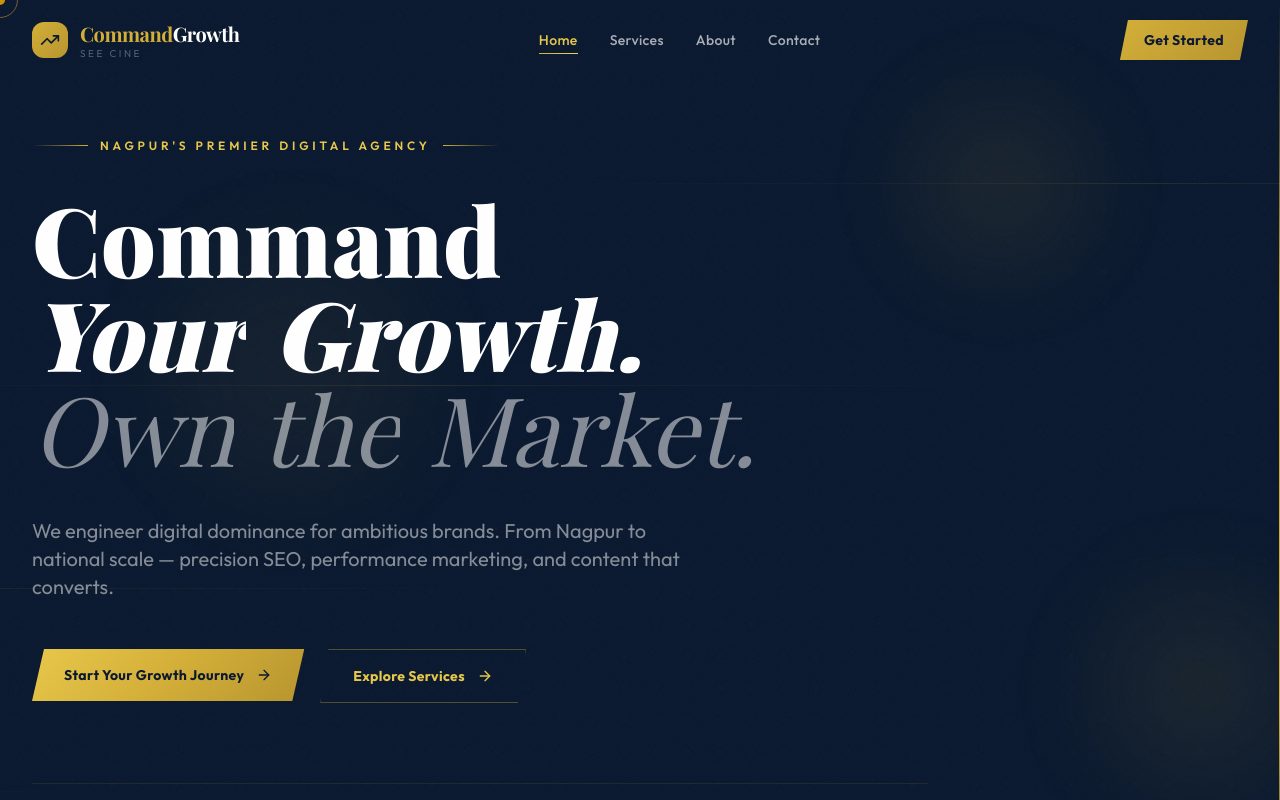
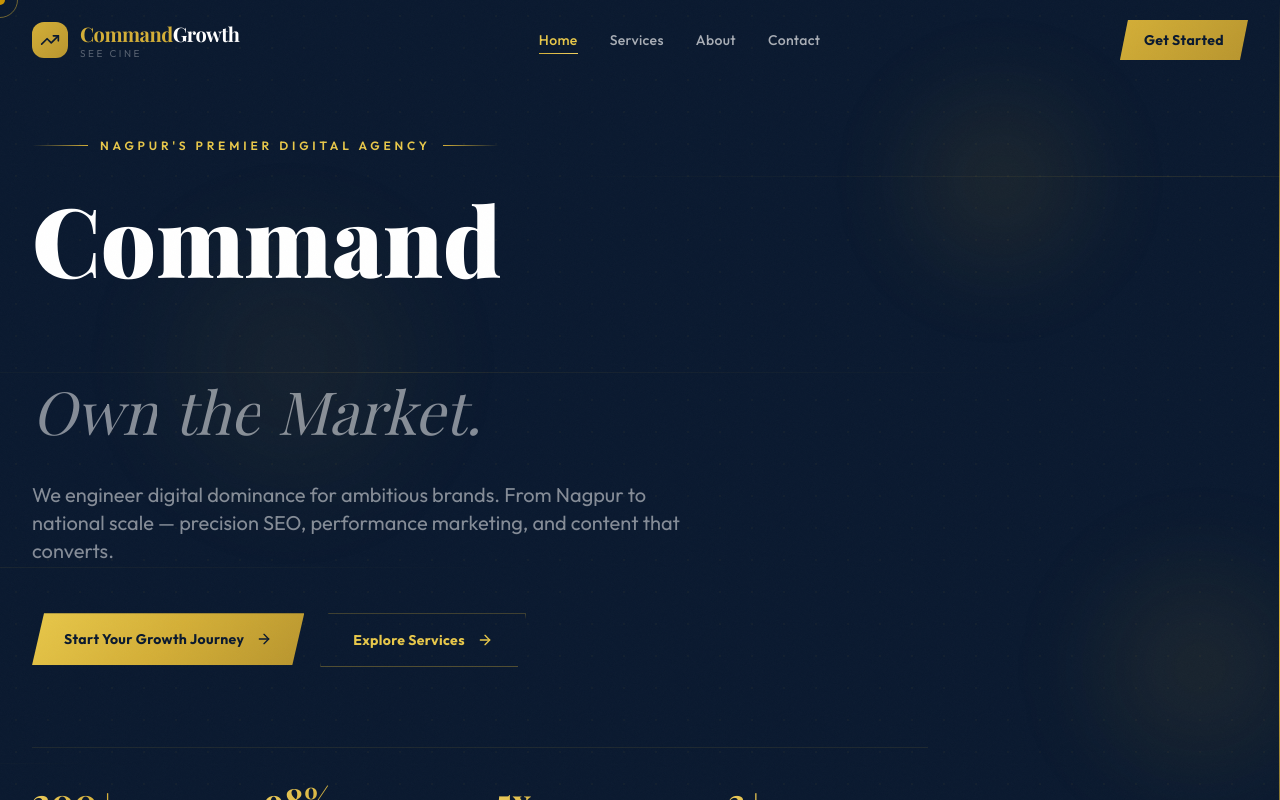
Before and after one commit to commandgrowth/website, a Next.js app: page / in a window 1280 px wide. Shown: the top 800 px of the page. Built offline with nearby package versions, Linux system fonts and the light colour scheme; a web font is replaced by a local one.

Commit message:
Fix AnimatedHeading style prop type error

```diff
--- a/components/sections/Hero.tsx
+++ b/components/sections/Hero.tsx
@@ -34,12 +34,12 @@ function Counter({ to, suffix = '', duration = 2 }: { to: number; suffix?: strin
 }
 
 // ── Word-by-word animated heading ───────────────────────────────────────────
-function AnimatedHeading({ children, className = '', delay = 0 }: {
-  children: string; className?: string; delay?: number
+function AnimatedHeading({ children, className = '', delay = 0, style }: {
+  children: string; className?: string; delay?: number; style?: React.CSSProperties
 }) {
   const words = children.split(' ')
   return (
-    <span className={className} style={{ display: 'block' }}>
+    <span className={className} style={{ display: 'block', ...style }}>
       {words.map((word, i) => (
         <motion.span
           key={i}
```
